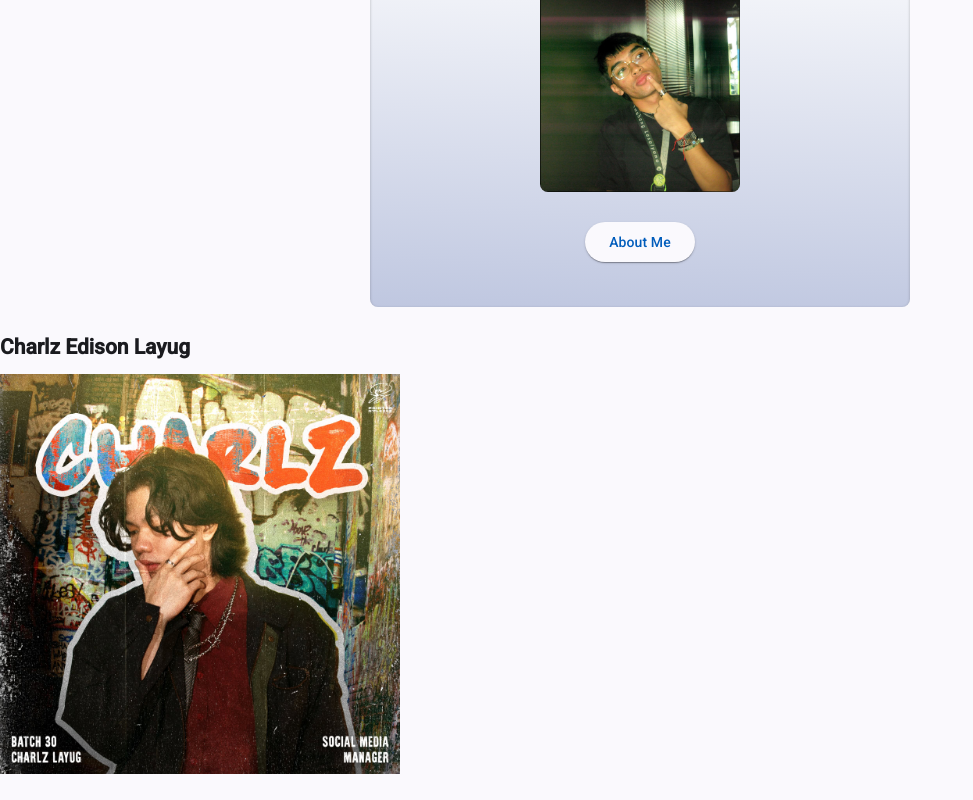
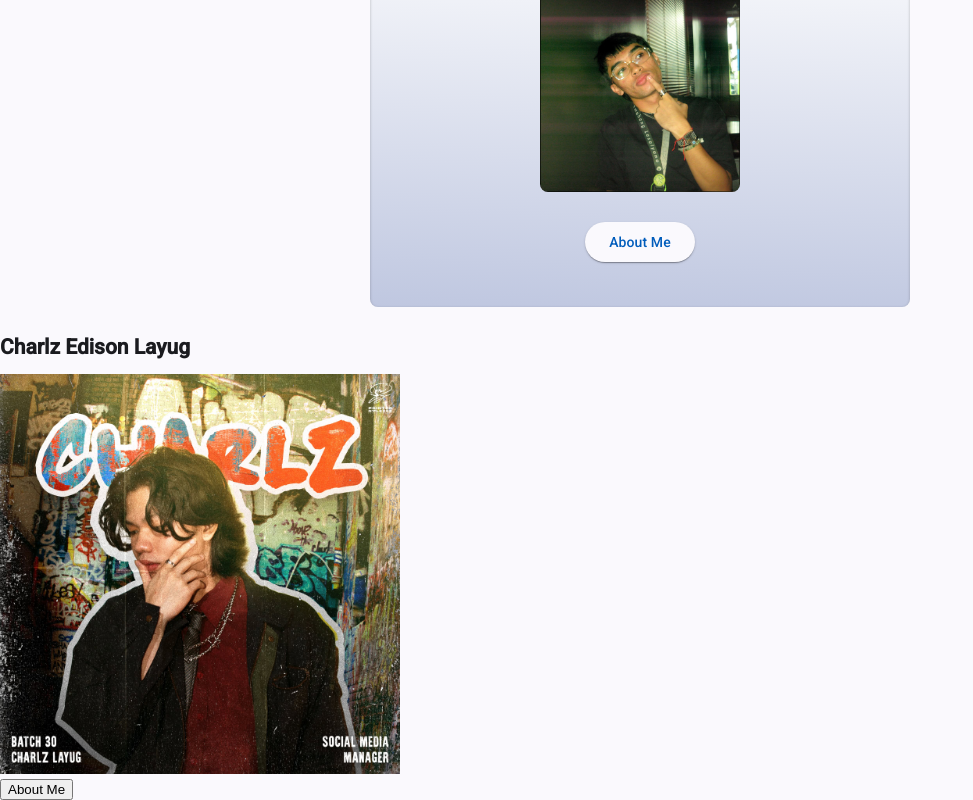
Before and after one commit to ILT-ALICA/S-ITWB415-Enabling-Assessment-3, an Angular app in the folder ALICA/: page / in a window 1280 px wide. Shown: the part 1467-2267 px from the top of the page, without its empty margins (0-973 px from the left). Before the commit the page ends 2246 px from the top, so only its background shows below. Built offline with nearby package versions, Linux system fonts and the light colour scheme.

Commit message:
add description button to Layug component

```diff
--- a/ALICA/src/app/layug/layug.html
+++ b/ALICA/src/app/layug/layug.html
@@ -4,4 +4,10 @@
 
     <img [src]="imagePath" alt="Charlz Edison Layug" class="profile-image">
 
+    <br>
+
+    <button (click)="showDescription()">About Me</button>
+
+    <p>{{ description() }}</p>
+
 </section>
--- a/ALICA/src/app/layug/layug.ts
+++ b/ALICA/src/app/layug/layug.ts
@@ -1,4 +1,4 @@
-import { Component } from '@angular/core';
+import { Component, signal } from '@angular/core';
 
 @Component({
   imports: [],
@@ -12,4 +12,12 @@ export class Layug {
 
   imagePath = 'assets/images/layug.jpg';
 
+  description = signal('');
+
+  showDescription() {
+    this.description.set(
+      'I am an IT student interested in programming, web development, and doing creative works.'
+    );
+  }
+
 }
```
